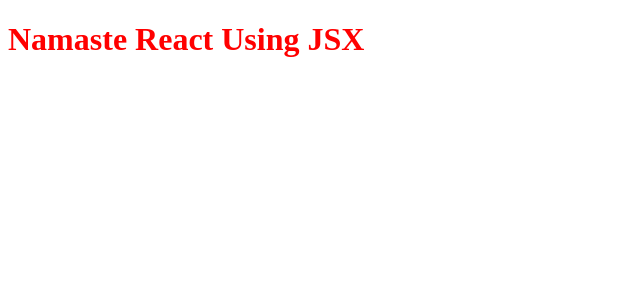
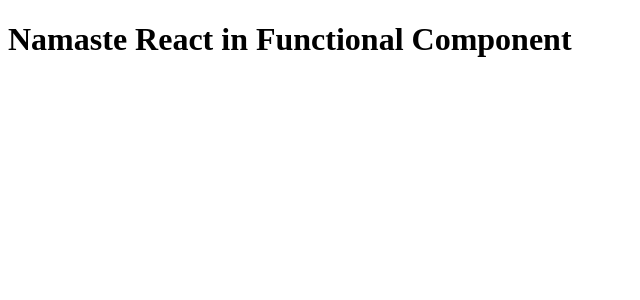
Before and after one commit to shibinshanty/React, a React (Vite) app: page / in a window 1280 px wide. Shown: the top 300 px of the page, without its empty margins (0-640 px from the left). Built offline with nearby package versions, Linux system fonts and the light colour scheme.

Commit message:
Ep03 part1

```diff
--- a/App.js
+++ b/App.js
@@ -1,23 +1,25 @@
  import React from "react";
  import ReactDOM from "react-dom/client"
-
-                     // (render)
- //React.CreateElement => ReactElement js Object=> Html Element
-
-
-const heading=React.createElement("h1",{id:"heading"},"Namaste React")
-
-console.log(heading);
 
 //jsx (transpiled before it reaches the js )- Parcel-Babel(transpiling done)
 
 // jsx => React.CreateElement => ReactElement js Object=> Html Element
 
-
+//React Element
 const jsxHeading=<h1 id='heading'>Namaste React Using JSX</h1>
 
-console.log(jsxHeading);
+
+//React Functional Component
+
+const HeadingComponent=()=>(
+<div id='top'>
+<h1 className="heading">Namaste React in Functional Component</h1>
+</div>
+)
+
+
+
 
 const root=ReactDOM.createRoot(document.getElementById("root"))
 
-root.render(jsxHeading);
+root.render(<HeadingComponent/>);
```
